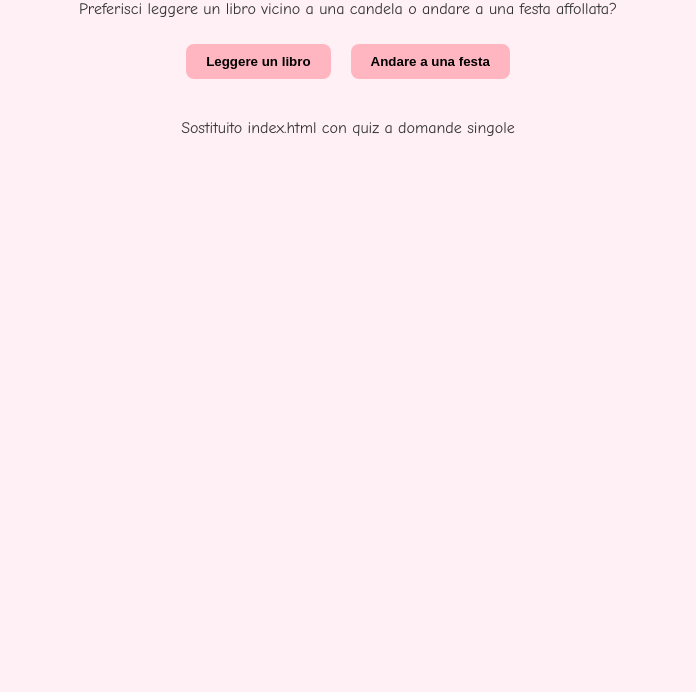
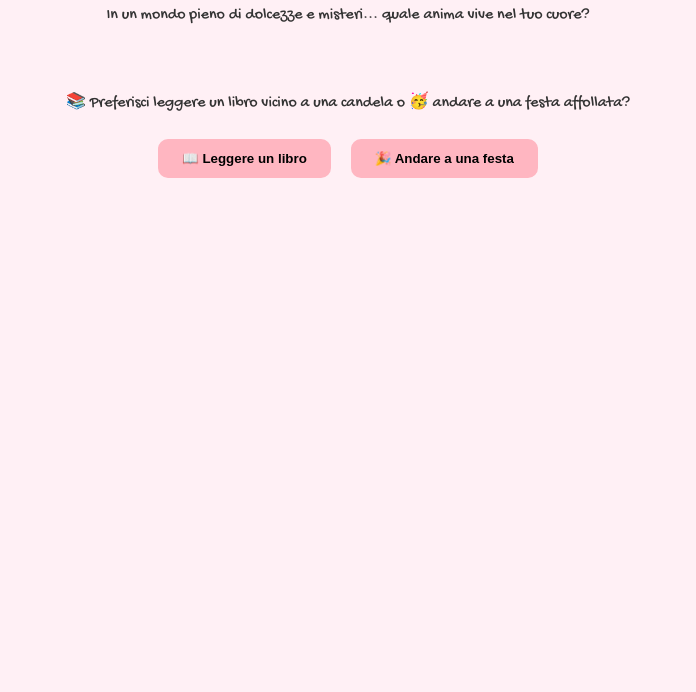
Before and after one commit to Miyon1998/kawaiiyamishop-quiz, a plain HTML site: page index.html in a window 1280 px wide. Shown: the part 108-800 px from the top of the page, without its empty margins (292-988 px from the left). Drawn offline with Linux system fonts and the light colour scheme.

Commit message:
Update index.html

```diff
--- a/index.html
+++ b/index.html
@@ -3,74 +3,93 @@
 <head>
   <meta charset="UTF-8">
   <title>Che personaggio sei di KawaiiYamiShop?</title>
+  <link href="https://fonts.googleapis.com/css2?family=Gochi+Hand&display=swap" rel="stylesheet">
   <style>
     body {
-      font-family: 'Comic Sans MS', cursive;
+      font-family: 'Gochi Hand', cursive;
       background-color: #fff0f5;
       color: #333;
       text-align: center;
       padding: 20px;
     }
+
     .question {
-      margin: 20px 0;
+      margin: 30px auto;
+      padding: 20px;
+      max-width: 600px;
+      animation: fadeIn 1s ease-in-out;
     }
+
     button {
       margin: 10px;
-      padding: 10px 20px;
+      padding: 12px 24px;
       border: none;
       background-color: #ffb6c1;
       color: #000;
       font-weight: bold;
-      border-radius: 8px;
+      border-radius: 10px;
       cursor: pointer;
+      transition: all 0.2s ease;
     }
-    .selected {
-      background-color: #ff69b4;
+
+    button:hover {
+      background-color: #ff91af;
     }
+
     #result {
-      margin-top: 30px;
+      margin-top: 40px;
     }
+
     img {
       width: 300px;
       max-width: 90%;
-      border-radius: 15px;
+      border-radius: 20px;
+      margin-top: 20px;
+    }
+
+    @keyframes fadeIn {
+      from { opacity: 0; transform: translateY(20px); }
+      to { opacity: 1; transform: translateY(0); }
     }
   </style>
 </head>
 <body>
-  <h1>Che personaggio sei di KawaiiYamiShop?</h1>
+
+  <h1>🌙 Che personaggio sei di KawaiiYamiShop? 🦇</h1>
+  <p>In un mondo pieno di dolcezze e misteri... quale anima vive nel tuo cuore?</p>
 
   <div id="quiz"></div>
   <div id="result"></div>
+  <button onclick="restartQuiz()" id="restartBtn" style="display:none;">🔁 Ricomincia il quiz</button>
 
   <script>
     const questions = [
       {
-        text: "Preferisci leggere un libro vicino a una candela o andare a una festa affollata?",
+        text: "📚 Preferisci leggere un libro vicino a una candela o 🥳 andare a una festa affollata?",
         options: [
-          { label: "Leggere un libro", character: "Tomoe" },
-          { label: "Andare a una festa", character: "Dodo" }
+          { text: "📖 Leggere un libro", value: "Tomoe" },
+          { text: "🎉 Andare a una festa", value: "Dodo" }
         ]
       },
       {
-        text: "Ti piacciono di più i fiori o le stelle?",
+        text: "🌸 Ti piacciono di più i fiori o 🌌 le stelle?",
         options: [
-          { label: "Fiori", character: "Yume" },
-          { label: "Stelle", character: "Anya" }
+          { text: "🌷 Fiori", value: "Yume" },
+          { text: "✨ Stelle", value: "Anya" }
         ]
       },
       {
-        text: "Come ti descriveresti?",
+        text: "🔍 Come ti descriveresti?",
         options: [
-          { label: "Curiosa e brillante", character: "Kitsu" },
-          { label: "Sensibile e tranquilla", character: "Miyun" }
+          { text: "🧠 Curiosa e brillante", value: "Kitsu" },
+          { text: "💖 Sensibile e tranquilla", value: "Miyun" }
         ]
       },
       {
-        text: "Preferisci stare sola a riflettere o chiacchierare con chi ami?",
+        text: "🧘‍♀️ Preferisci stare sola a riflettere o 💬 chiacchierare con chi ami?",
         options: [
-          { label: "Sola a riflettere", character: "Iaia" },
-          { label: "Chiacchierare", character: "Kurob" }
+          { text: "🌙 Sola a riflettere", value: "Iaia" },
+          { text: "🎀 Chiacchierare", value: "Kurob" }
         ]
       }
     ];
@@ -118,40 +137,37 @@
     const answers = {};
 
     function showQuestion() {
-      const quiz = document.getElementById('quiz');
-      quiz.innerHTML = '';
+      const quizDiv = document.getElementById('quiz');
+      quizDiv.innerHTML = '';
 
-      if (currentQuestion >= questions.length) {
-        showResult();
-        return;
-      }
+      if (currentQuestion < questions.length) {
+        const q = questions[currentQuestion];
+        const qDiv = document.createElement('div');
+        qDiv.className = 'question';
+        qDiv.innerHTML = `<p>${q.text}</p>`;
 
-      const q = questions[currentQuestion];
-      const questionDiv = document.createElement('div');
-      questionDiv.className = 'question';
-
-      const questionText = document.createElement('p');
-      questionText.textContent = q.text;
-      questionDiv.appendChild(questionText);
-
-      q.options.forEach(option => {
+        q.options.forEach(opt => {
           const btn = document.createElement('button');
-        btn.textContent = option.label;
+          btn.innerText = opt.text;
           btn.onclick = () => {
-          answers[option.character] = (answers[option.character] || 0) + 1;
+            answers[opt.value] = (answers[opt.value] || 0) + 1;
             currentQuestion++;
             showQuestion();
           };
-        questionDiv.appendChild(btn);
+          qDiv.appendChild(btn);
         });
 
-      quiz.appendChild(questionDiv);
+        quizDiv.appendChild(qDiv);
+      } else {
+        showResult();
+      }
     }
 
     function showResult() {
-      const quiz = document.getElementById('quiz');
+      const quizDiv = document.getElementById('quiz');
+      quizDiv.style.display = 'none';
+
       const resultDiv = document.getElementById('result');
-      quiz.style.display = 'none';
 
       let max = 0;
       let character = '';
@@ -164,16 +180,20 @@
 
       const selected = descriptions[character];
       resultDiv.innerHTML = `
-        <h2>Il tuo personaggio è ${character}!</h2>
+        <h2>🌟 Il tuo personaggio è ${character}! 🌟</h2>
         <img src="${selected.img}" alt="${character}" />
         <p>${selected.text}</p>
-        <br><button onclick="location.reload()">🔁 Ricomincia il quiz</button>
       `;
+
+      document.getElementById('restartBtn').style.display = 'inline-block';
     }
 
-    showQuestion();
+    function restartQuiz() {
+      location.reload();
+    }
+
+    window.onload = showQuestion;
   </script>
+
 </body>
 </html>
-
-Sostituito index.html con quiz a domande singole
```
Lines whose indentation alone changed are shown as unchanged.
